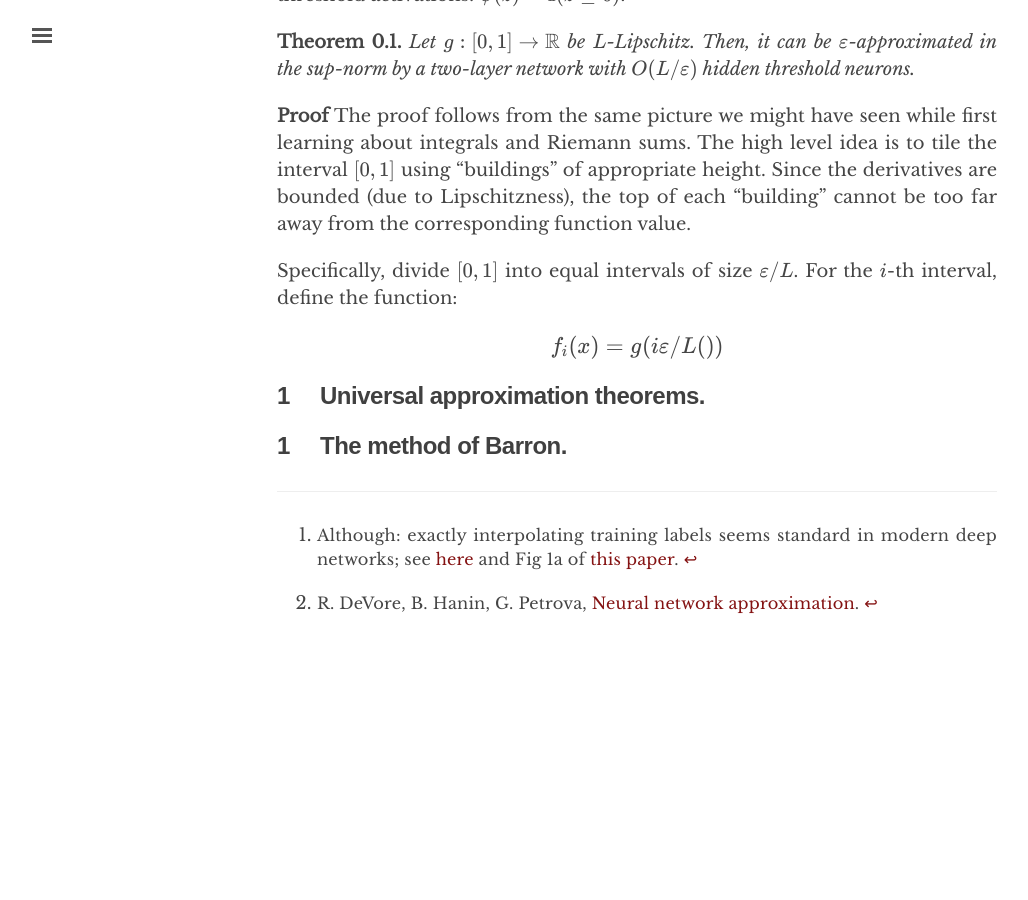
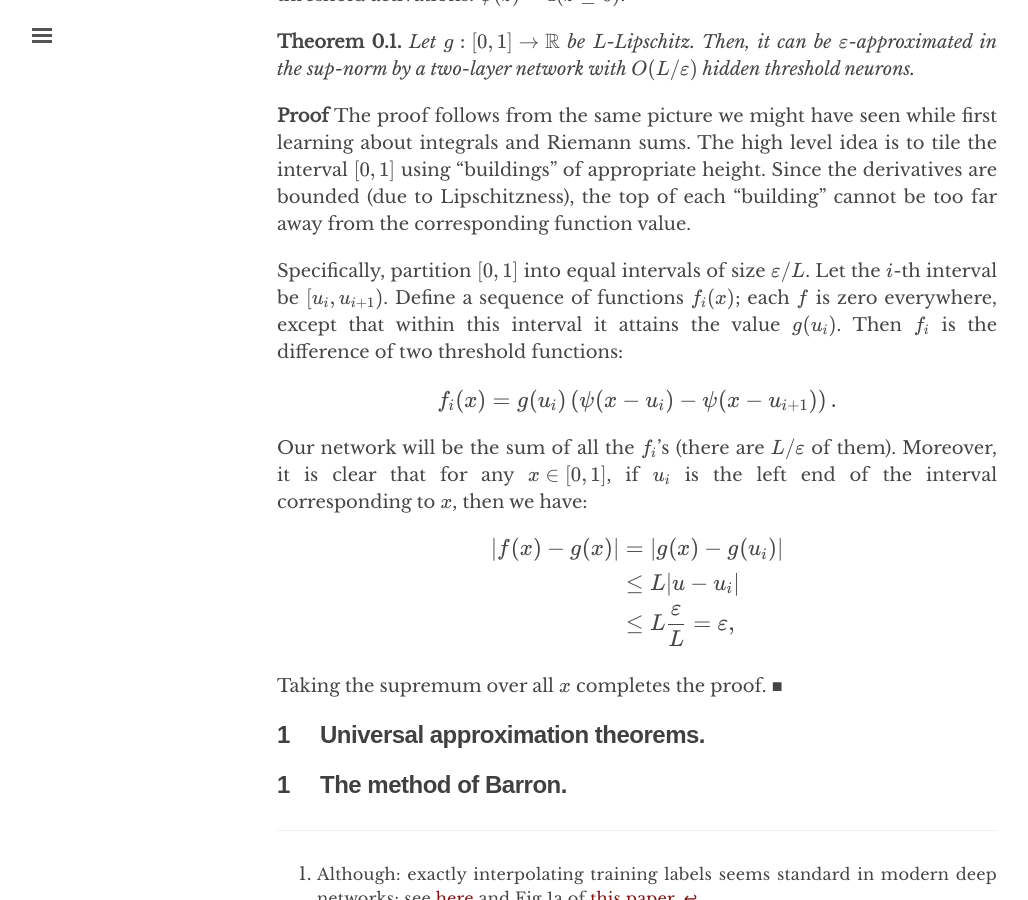
Before and after one commit to chinmayhegde/fodl, a Jekyll site: the page built from _posts/2022-01-17-representation02.md, in a window 1280 px wide and 900 px high, scrolled down 1627 px. Shown: the whole window, without its empty margins (3-1031 px from the left). Built offline with Jekyll 4.4.1, drawn with Linux system fonts in a browser that asks for light colours; nearby versions of some CDN libraries; before the commit the page ends 2322 px from its top, so only the background shows below that.

Commit message:
Update 2022-01-17-representation02.md

```diff
--- a/_posts/2022-01-17-representation02.md
+++ b/_posts/2022-01-17-representation02.md
@@ -43,12 +43,23 @@ If our target function $f$ is Lipschitz continuous with small $L$, then we can e
 **Proof**{:label #univariatesimpleproof}
   The proof follows from the same picture we might have seen while first learning about integrals and Riemann sums. The high level idea is to tile the interval $[0,1]$ using "buildings" of appropriate height. Since the derivatives are bounded (due to Lipschitzness), the top of each "building" cannot be too far away from the corresponding function value.
 
-  Specifically, divide $[0,1]$ into equal intervals of size $\varepsilon/L$. For the $i$-th interval, define the function:
+  Specifically, partition $[0,1]$ into equal intervals of size $\varepsilon/L$. Let the $i$-th interval be $[u_i,u_{i+1})$. Define a sequence of functions $f_i(x)$; each $f$ is zero everywhere, except that within this interval it attains the value $g(u_i)$. Then $f_i$ is the difference of two threshold functions:
 
   $$
-  f_i(x) = g(i \varepsilon/L ())
+  f_i(x) = g(u_i) \left(\psi(x - u_i) - \psi(x - u_{i+1})\right).
   $$
 
+  Our network will be the sum of all the $f_i$'s (there are $L/\varepsilon$ of them). Moreover, it is clear that for any $x \in [0,1]$, if $u_i$ is the left end of the interval corresponding to $x$, then we have:
+
+  $$
+  \begin{aligned}
+  |f(x) - g(x)| &= |g(x) - g(u_i)| \\
+  &\leq L |u - u_i | \\
+  &\leq L \frac{\varepsilon}{L} = \varepsilon,
+  \end{aligned}
+  $$
+
+  Taking the supremum over all $x$ completes the proof.
 {:.proof}
 
 
```
